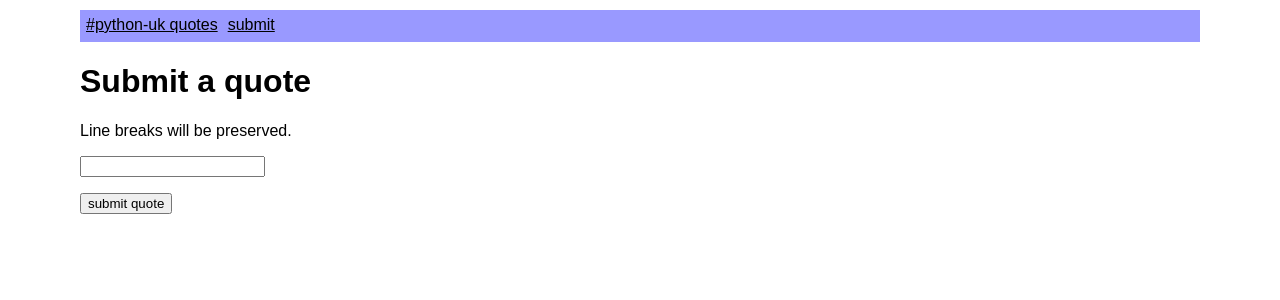
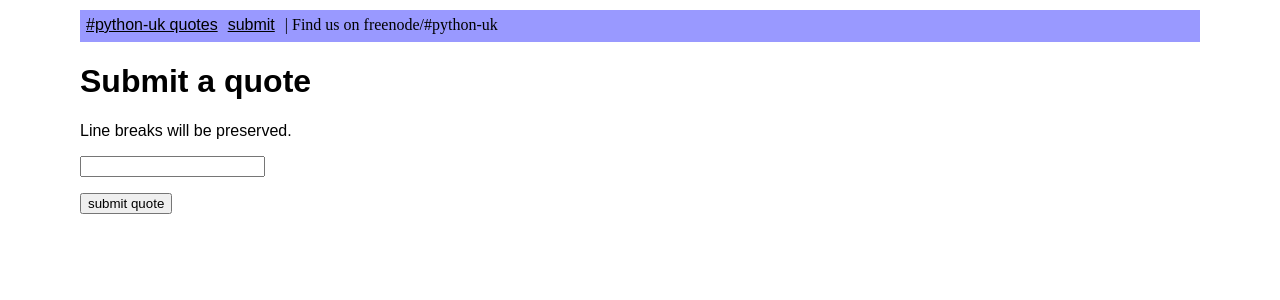
Before and after one commit to teh/pyukbash, a Django app: template templates/submit.html in a window 1280 px wide. Shown: the top 300 px of the page. Run offline with Django 3.2, Linux system fonts and the light colour scheme; the template is opened without the code that fills it, so the values that code supplies are empty, except form fields; tables that the repository leaves empty hold one stand-in row (values such as "Sample post"); form fields are guessed from the names that the template uses.

Commit message:
Change header

```diff
--- a/templates/base.html
+++ b/templates/base.html
@@ -10,6 +10,7 @@
       <ul>
         <li><a href="{% url landing %}">#python-uk quotes</a></li>
         <li><a href="{% url submit %}">submit</a></li>
+        | Find us on freenode/#python-uk
       </ul>
     </div>
 
```
